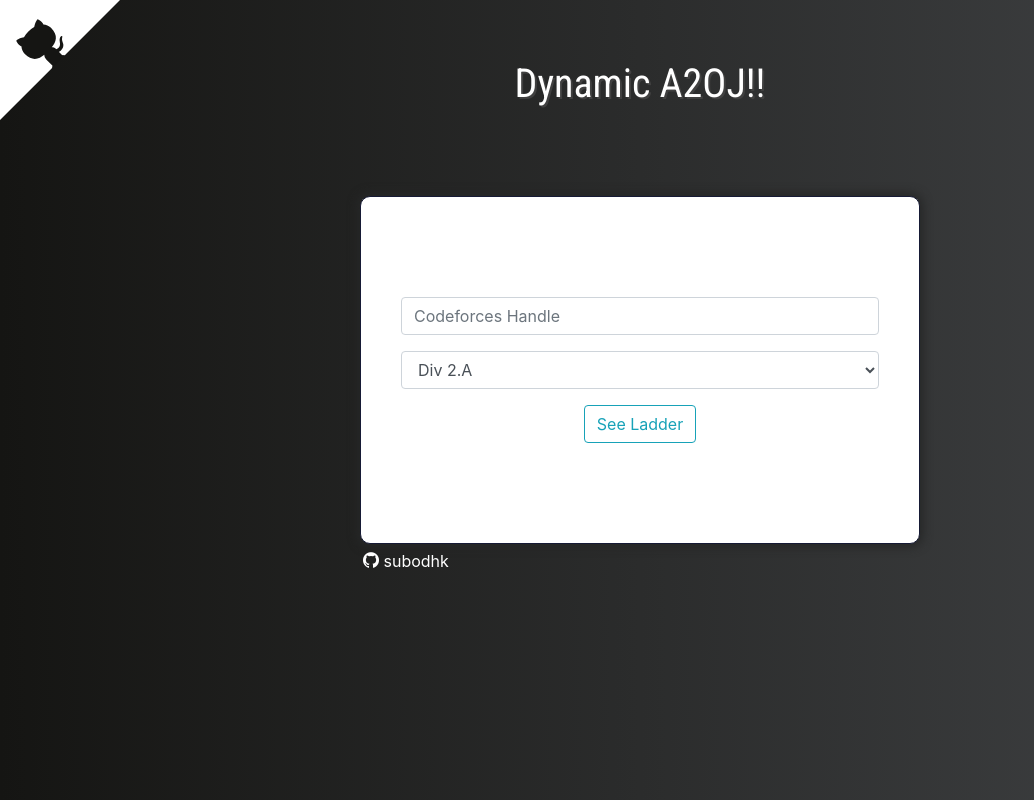
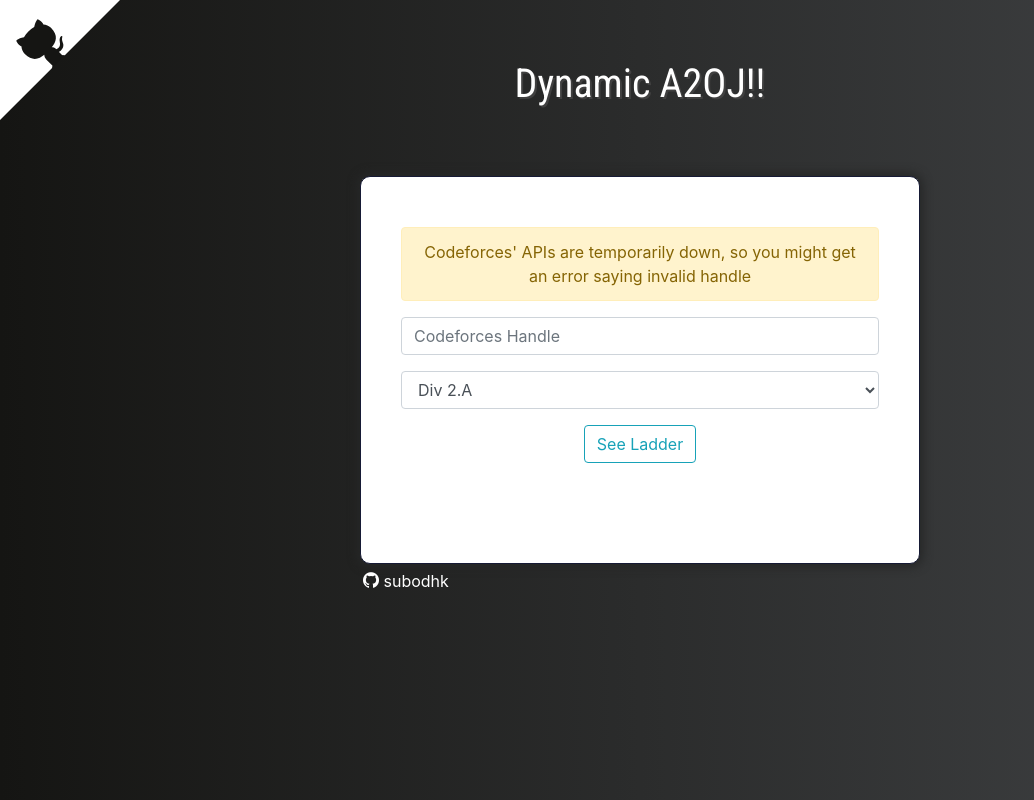
Before and after one commit to subodhk01/a2oj, a Django app: page / in a window 1280 px wide. Shown: the whole page, without its empty margins (0-1034 px from the left). Run offline with Django 3.2, Linux system fonts and the light colour scheme; some libraries are stand-ins or nearby versions.

Commit message:
Added a warning msg for API's temporarily down

```diff
--- a/static/css/index.css
+++ b/static/css/index.css
@@ -30,7 +30,7 @@
     position: relative;
     margin: auto;
     transform: translateY(-30px);
-    padding: 100px 40px;
+    padding: 50px 40px 100px 40px;
     border: 1px solid rgb(22, 26, 53);
     border-radius: 10px;
     box-shadow: 0px 0px 10px 3px #262727;
--- a/templates/index.html
+++ b/templates/index.html
@@ -21,6 +21,9 @@
                 </div>
             </div>
             <div class="form-box col-md-6">
+                <div class="alert alert-warning">
+                    Codeforces' APIs are temporarily down, so you might get an error saying invalid handle
+                </div>
                 <form class="form" action="">
                     {% if msg %}
                         <span class="danger">
```
